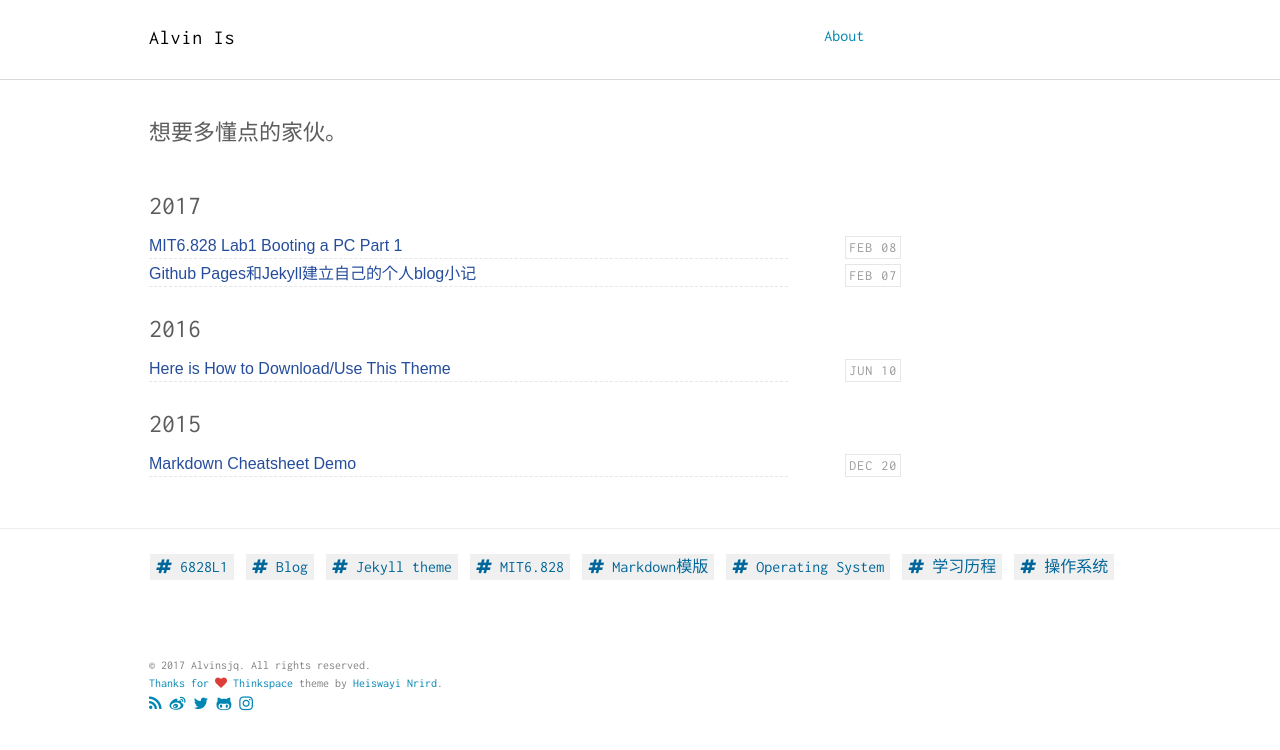
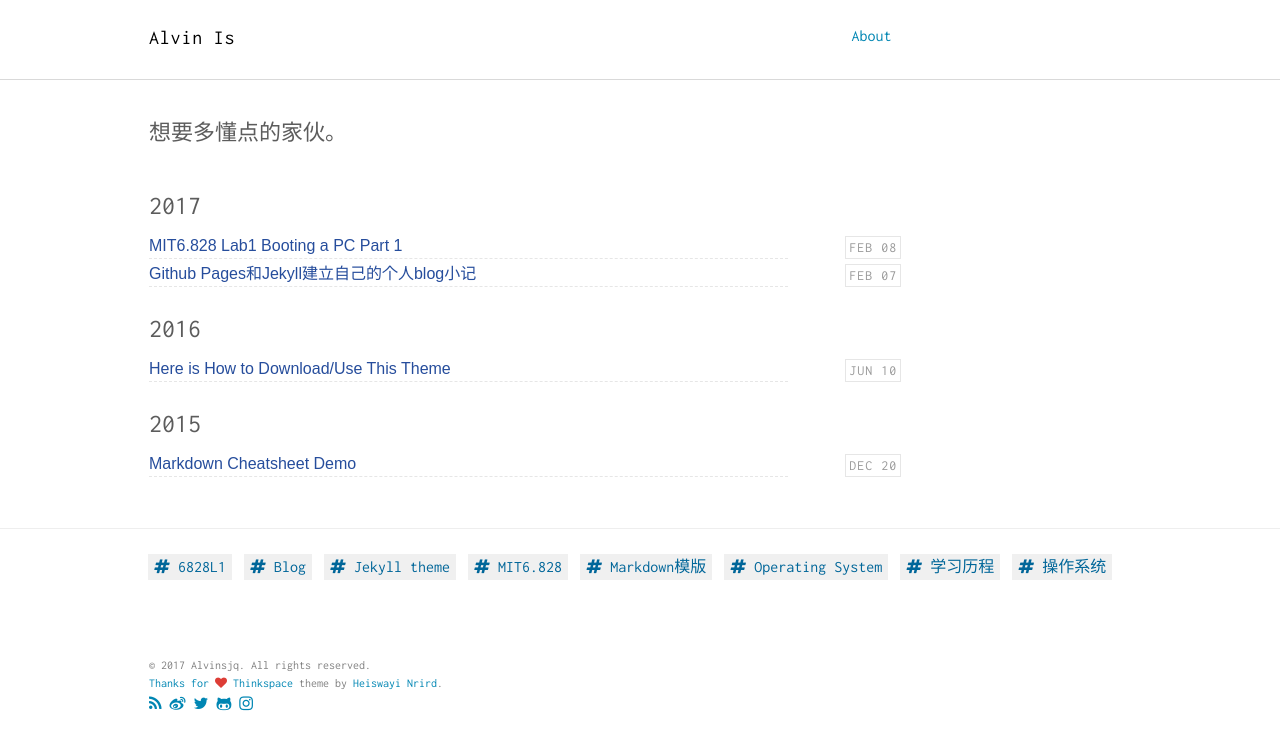
Before and after one commit to Alvinsjq/Alvinsjq.github.io, a Jekyll site: the page built from index.html, in a window 1280 px wide. Shown: the top 750 px of the page. Built offline with Jekyll 4.4.1, drawn with Linux system fonts in a browser that asks for light colours.

Commit message:
2st modified

```diff
--- a/assets/scss/_layout.scss
+++ b/assets/scss/_layout.scss
@@ -119,6 +119,7 @@ hr {
   li {
     display: inline-block;
     padding: 0 .6em;
+    float: right;
   }
 
   a {
@@ -310,7 +311,7 @@ hr {
 
 .tag-cloud {
     margin-bottom: 20px;
-    margin-left: 150px;
+    margin-left: 148px;
    margin-right: auto;
     a.tag-anchor {
         margin-right: 4px;
```
